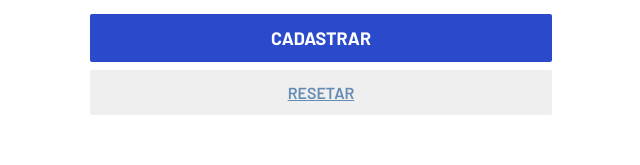
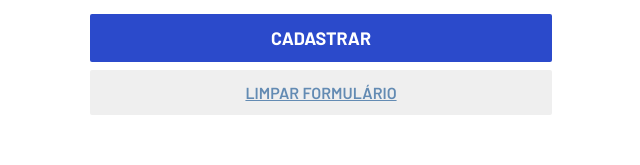
Before and after one commit to felipeemarcon/accessible-form, a plain HTML site: page index.html in a window 1280 px wide. Shown: the part 969-1134 px from the top of the page, without its empty margins (319-959 px from the left). Drawn offline with Linux system fonts and the light colour scheme.

Commit message:
Change reset form text

```diff
--- a/index.html
+++ b/index.html
@@ -63,7 +63,7 @@
           </div>
         </fieldset>
         <div class="btns-content">
-          <button type="reset" role="button" aria-labelledby="Resetar" class="btn btn-secondary">Resetar</button>
+          <button type="reset" role="button" aria-labelledby="Limpar formulário" class="btn btn-secondary">Limpar formulário</button>
           <button type="submit" role="button" aria-labelledby="Cadastrar" class="btn btn-primary">Cadastrar</button>
         </div>
       </form>
```
